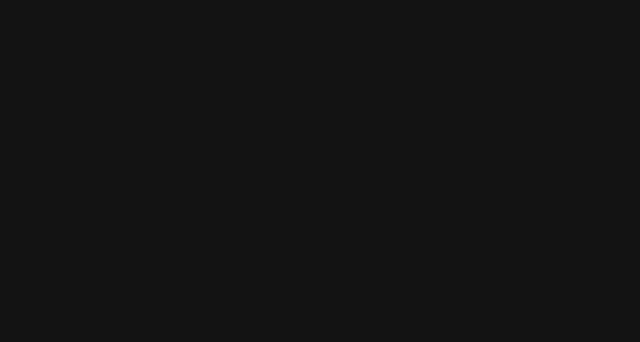
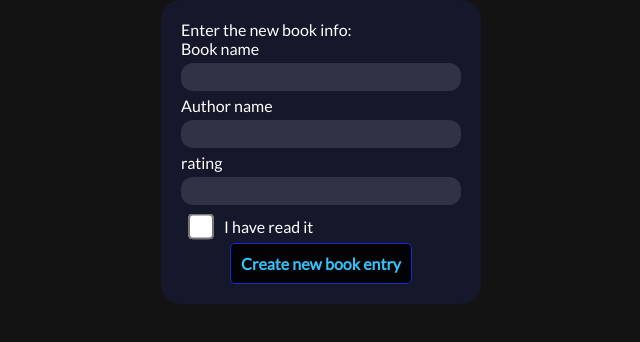
Before and after one commit to t0ntin/library, a plain HTML site: page index.html in a window 1280 px wide. Shown: the whole page, without its empty margins (319-959 px from the left). Drawn offline with Linux system fonts and the light colour scheme.

Commit message:
Added form to get user input.

```diff
--- a/css/style.css
+++ b/css/style.css
@@ -25,6 +25,7 @@ body {
   display: flex;
   flex-direction: column;
   align-items: center;
+  color: white;
 }
 
 input, button, textarea, select {
@@ -46,3 +47,62 @@ a {
   color: white;
   text-decoration: none;
 }
+
+fieldset {
+  border: none;
+}
+
+form {
+  background-color: #15172b;
+  border-radius: 20px;
+  box-sizing: border-box;
+  /* height: 500px; */
+  padding: 20px;
+  width: 320px;
+}
+
+input {
+  margin: 5px 0px;
+  background-color: #303245;
+  border-radius: 12px;
+  border: 0;
+  color: #eee;
+  outline: none;
+  padding: 4px 20px 5px;
+  width: 100%;
+  display: flex;
+  align-items: center;
+  align-content: center;
+
+}
+
+input[type="checkbox"] {
+margin: 10px 0px;
+width: 40px;
+transform: scale(2);
+
+}
+#readit {
+  display: inline-block
+}
+
+#create-book-btn {
+  display: inline-block;
+  background-color: rgba(0, 0, 0, 0.863);
+  border-radius: 5px;
+  border: 1px solid rgb(22, 41, 212);
+  padding: 10px;
+  color: rgb(53, 192, 247);
+  font-weight: bold;
+
+
+}
+
+.button-container {
+  display: flex;
+  justify-content: center;
+}
+
+.library-container {
+
+}
--- a/index.html
+++ b/index.html
@@ -1,15 +1,51 @@
 <!DOCTYPE html>
 <html lang="en">
+
 <head>
   <meta charset="UTF-8">
   <meta http-equiv="X-UA-Compatible" content="IE=edge">
   <meta name="viewport" content="width=device-width, initial-scale=1.0">
   <link rel="stylesheet" href="./css/style.css">
-    <link rel="preconnect" href="https://fonts.googleapis.com"><link rel="preconnect" href="https://fonts.gstatic.com" crossorigin><link href="https://fonts.googleapis.com/css2?family=Lato&display=swap" rel="stylesheet">
-  <script src="./js/script.js"defer></script>
+  <link rel="preconnect" href="https://fonts.googleapis.com">
+  <link rel="preconnect" href="https://fonts.gstatic.com" crossorigin>
+  <link href="https://fonts.googleapis.com/css2?family=Lato&display=swap" rel="stylesheet">
+  <script src="./js/script.js" defer></script>
   <title>Document</title>
 </head>
+
 <body>
+  <fieldset>
+    <form action="">
+      <legend>Enter the new book info: </legend>
+      <div>
+        <label for="book-name">Book name</label>
+        <input type="text" id="book-name-field" name="book-name" required minlength="2" maxlength="40">
+      </div>
 
+      <div>
+        <label for="author-name">Author name</label>
+        <input type="text" id="author-name-field" name="author-name" required minlength="2" maxlength="40">
+      </div>
+      <div>
+        <label for="rating">rating</label>
+        <input type="text" id="rating-field" name="rating" required minlength="1" maxlength="40">
+      </div>
+
+      <div>
+        <input type="checkbox" id="readit" name="readit" >
+        <label for="readit">I have read it</label>
+      </div>
+
+      <div class="button-container">
+        <button type="submit" id="create-book-btn" >Create new book entry</button>
+
+      </div>
+  </fieldset>
+  </form>
+
+  <div class="library-container">
+
+  </div>
 </body>
+
 </html>
--- a/js/script.js
+++ b/js/script.js
@@ -0,0 +1,46 @@
+const bookNameField = document.querySelector("#book-name-field");
+const authorNameField = document.querySelector("#author-name-field");
+const ratingField = document.querySelector("#rating-field");
+const readitCheckbox = document.querySelector("#readit");
+const createNewBookBtn = document.querySelector("#create-book-btn");
+const libraryContainer = document.querySelector(".library-container");
+
+let library = [];
+
+
+
+function Book (title, author, rating, readit) {
+  this.title = title;
+  this.author = author;
+  this.rating = rating;
+  this.readit = readit;
+  // this.logInfo = function () {
+  //   let status = "not read yet"
+  //   if (this.readit) {
+  //     status = "read already";
+  //   }
+  //   return (`${title}  by ${author},  ${rating} rating, ${status}`);
+  // }
+}
+
+createNewBookBtn.addEventListener("click", (e) => {
+  let title = bookNameField.value;
+  let author = authorNameField.value;
+  let rating = ratingField.value;
+  let readit = readitCheckbox.checked;
+  console.log(readit);
+  e.preventDefault();
+
+  addBookToLibrary(title, author, rating, readit);
+  console.log(library);
+});
+
+function addBookToLibrary(title, author, rating, readit) {
+  console.log(readit);
+  const newBook = new Book (title, author, rating, readit);
+  library.push(newBook);
+  // console.log(newBook.logInfo());
+
+}
+
+console.log(library);
```
